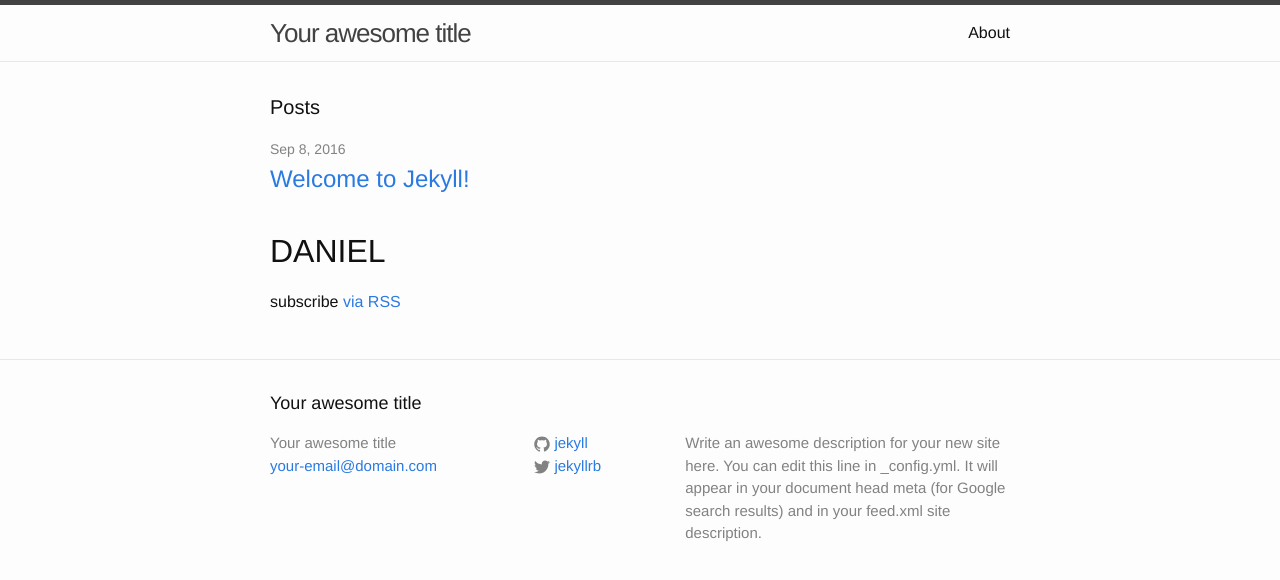
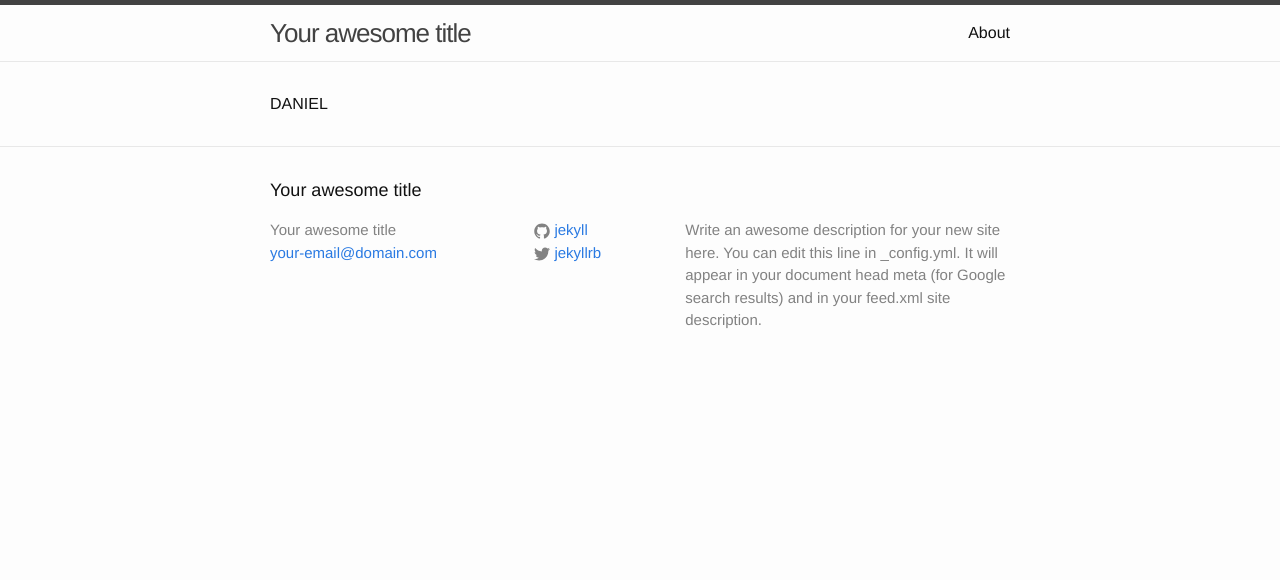
Before and after one commit to Daniel-Newman/INKOLAN, a Jekyll site: the page built from index.html, in a window 1280 px wide. Shown: the top 580 px of the page. Built offline with Jekyll 4.4.1, drawn with Linux system fonts in a browser that asks for light colours.

Commit message:
Update index.html

```diff
--- a/index.html
+++ b/index.html
@@ -2,22 +2,4 @@
 layout: default
 ---
 
-<div class="home">
-
-  <h1 class="page-heading">Posts</h1>
-
-  <ul class="post-list">
-    {% for post in site.posts %}
-      <li>
-        <span class="post-meta">{{ post.date | date: "%b %-d, %Y" }}</span>
-
-        <h2>
-          <a class="post-link" href="{{ post.url | prepend: site.baseurl }}">{{ post.title }}</a>
-        </h2>
-      </li>
-    {% endfor %}
-  </ul>
-  <h1>DANIEL</h1>
-  <p class="rss-subscribe">subscribe <a href="{{ "/feed.xml" | prepend: site.baseurl }}">via RSS</a></p>
-
-</div>
+<div><span>DANIEL</span></div>
```
